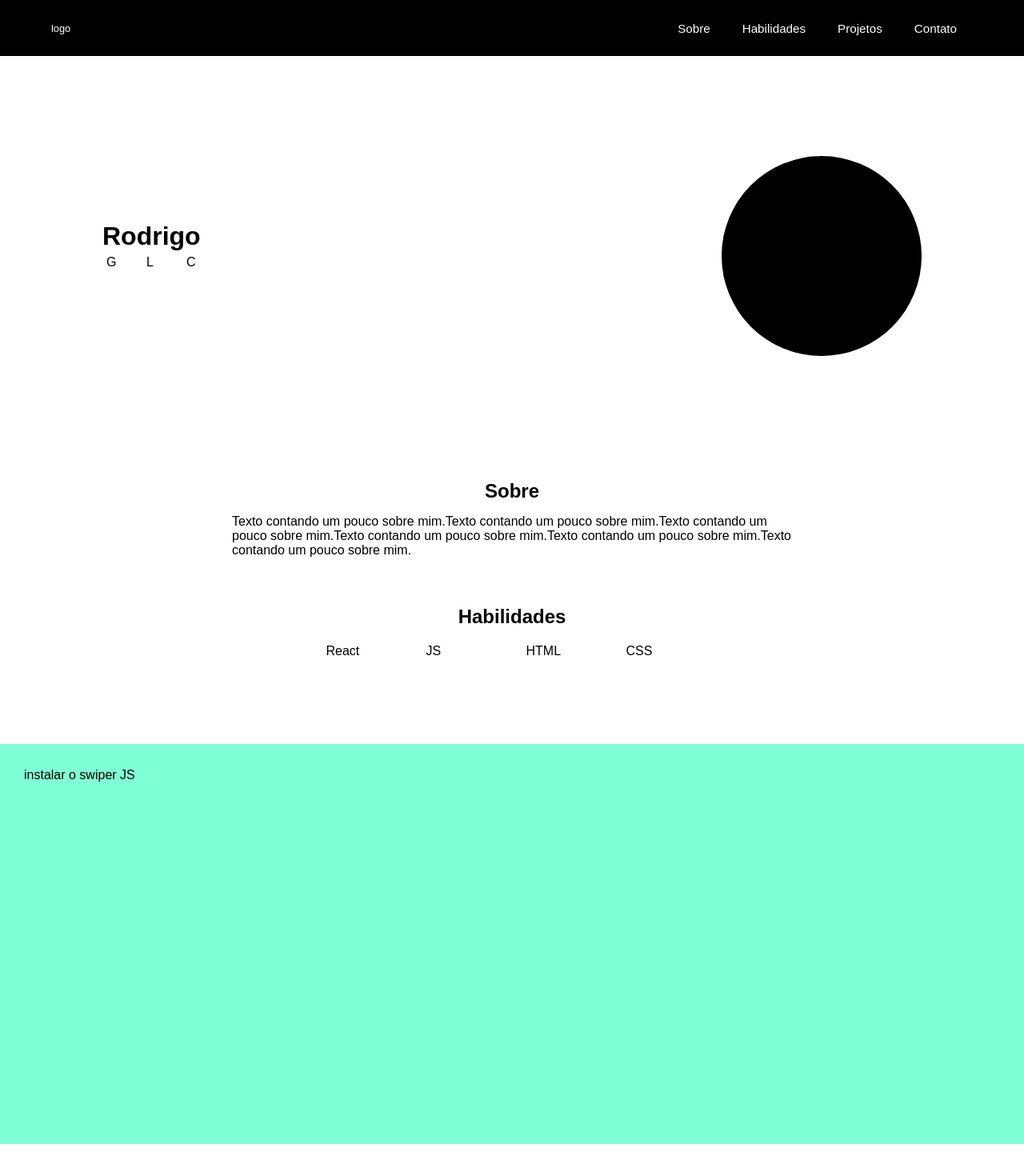
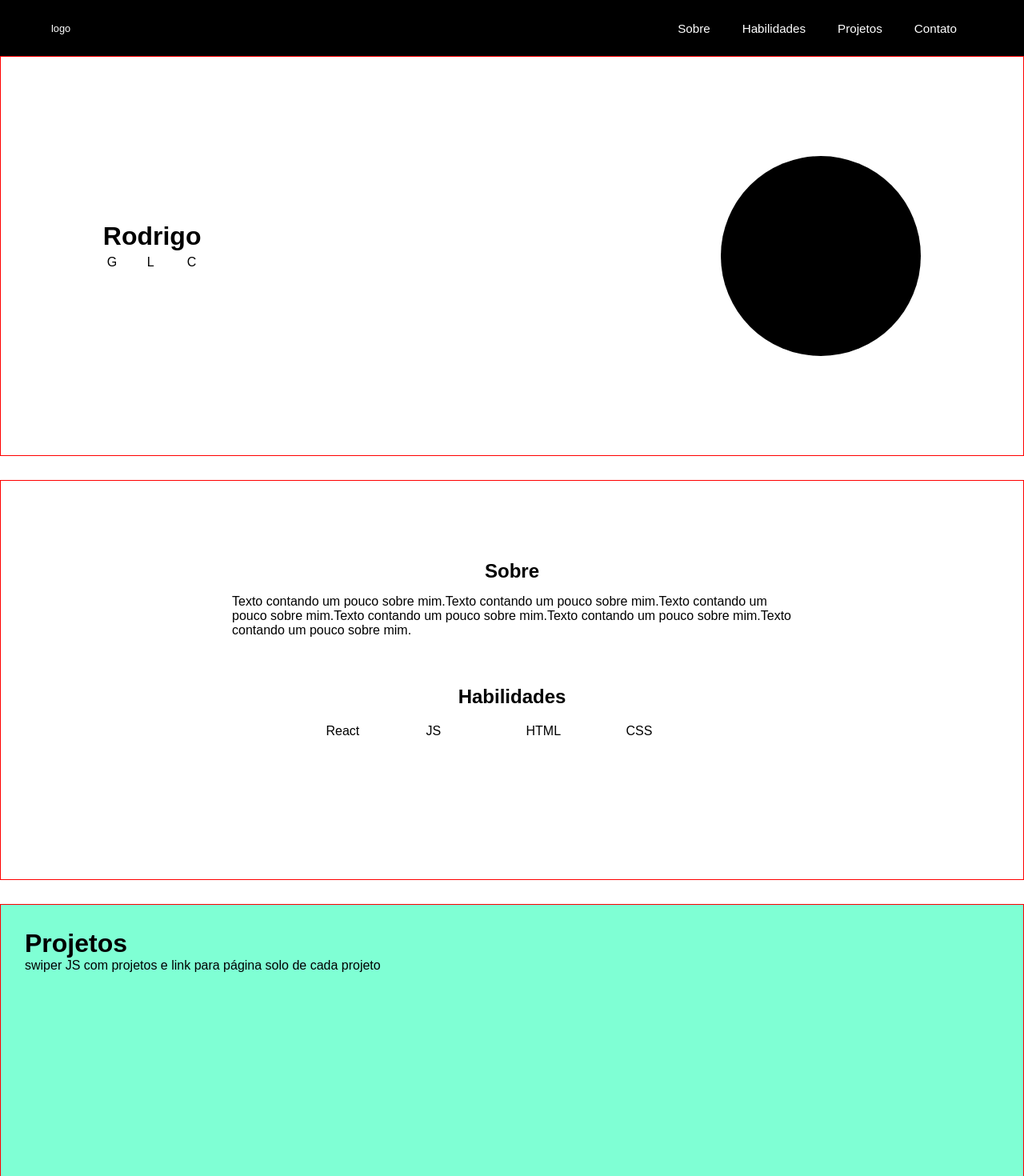
Before and after one commit to Rod7z/Portfolio, a React (Create React App) app: page / in a window 1280 px wide. Shown: the top 1470 px of the page at 80% size. Before the commit the page ends 1430 px from the top, so only its background shows below. Built offline with nearby package versions, Linux system fonts and the light colour scheme.

Commit message:
criação do component Footer

```diff
--- a/src/components/Main/main.css
+++ b/src/components/Main/main.css
@@ -4,6 +4,8 @@ main{
     display: flex;
     justify-content: space-between;
     align-items: center;
+    border: 1px solid red;
+    margin-bottom: 30px;
 }
 
 .info{
--- a/src/components/Projetos/index.js
+++ b/src/components/Projetos/index.js
@@ -3,7 +3,8 @@ import './projetos.css';
 function Projetos() {
  return (
    <div className='pojeto'>
-        instalar o swiper JS
+        <h1>Projetos</h1>
+        <span>swiper JS com projetos e link para página solo de cada projeto</span>
    </div>
  );
 }
--- a/src/components/Projetos/projetos.css
+++ b/src/components/Projetos/projetos.css
@@ -3,4 +3,6 @@
     height: 500px;
     background-color: aquamarine;
     padding: 30px;
+    border: 1px solid red;
+    margin-bottom: 30px;
 }
--- a/src/components/Sobre/sobre.css
+++ b/src/components/Sobre/sobre.css
@@ -1,8 +1,11 @@
 .article{
+    border: 1px solid red;
+    height: 500px;
     width: 100%;
     display: flex;
     justify-content: center;
     align-items: center;
+    margin-bottom: 30px;
 }
 
 .sobre{
```
Also changed, not shown: src/components/Footer/index.js (added, +11 -0 lines), src/components/Footer/footer.css (added).
